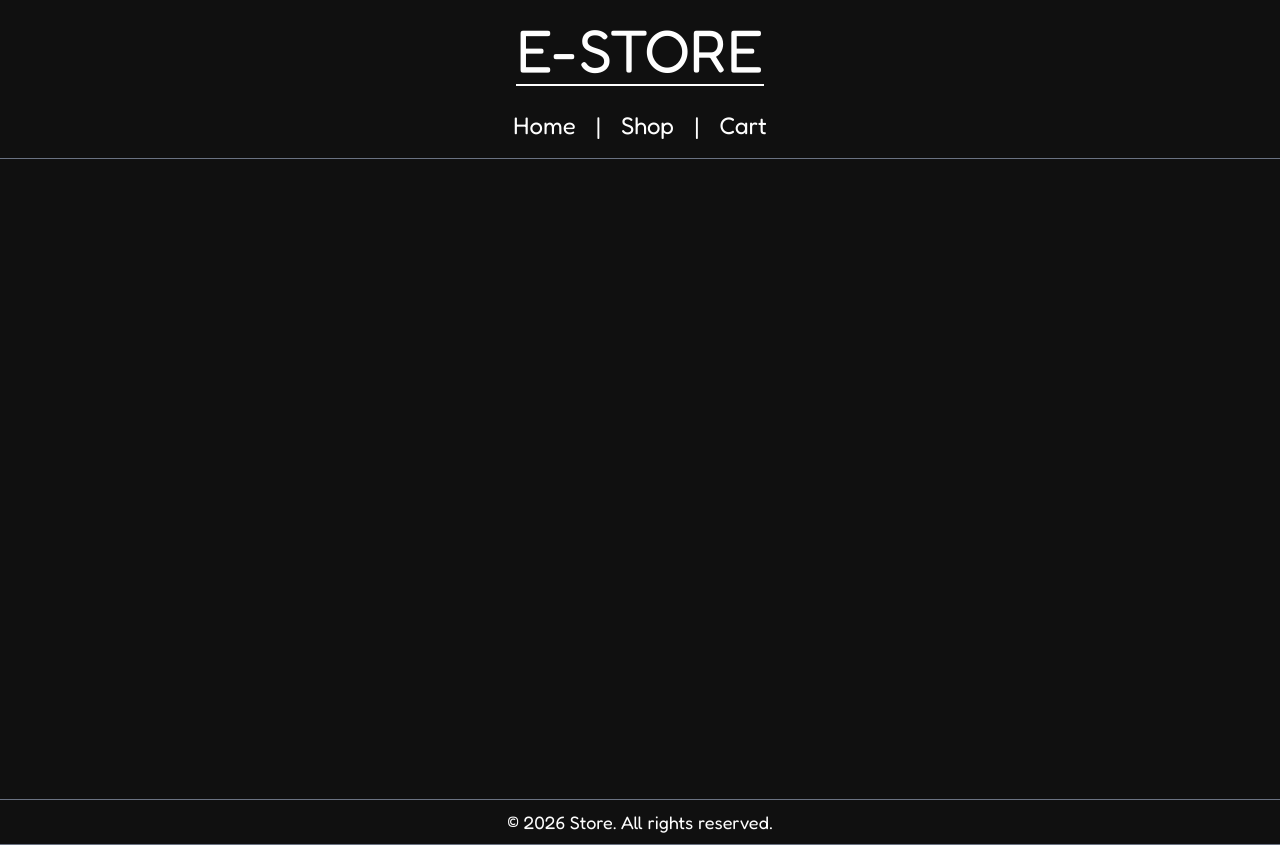
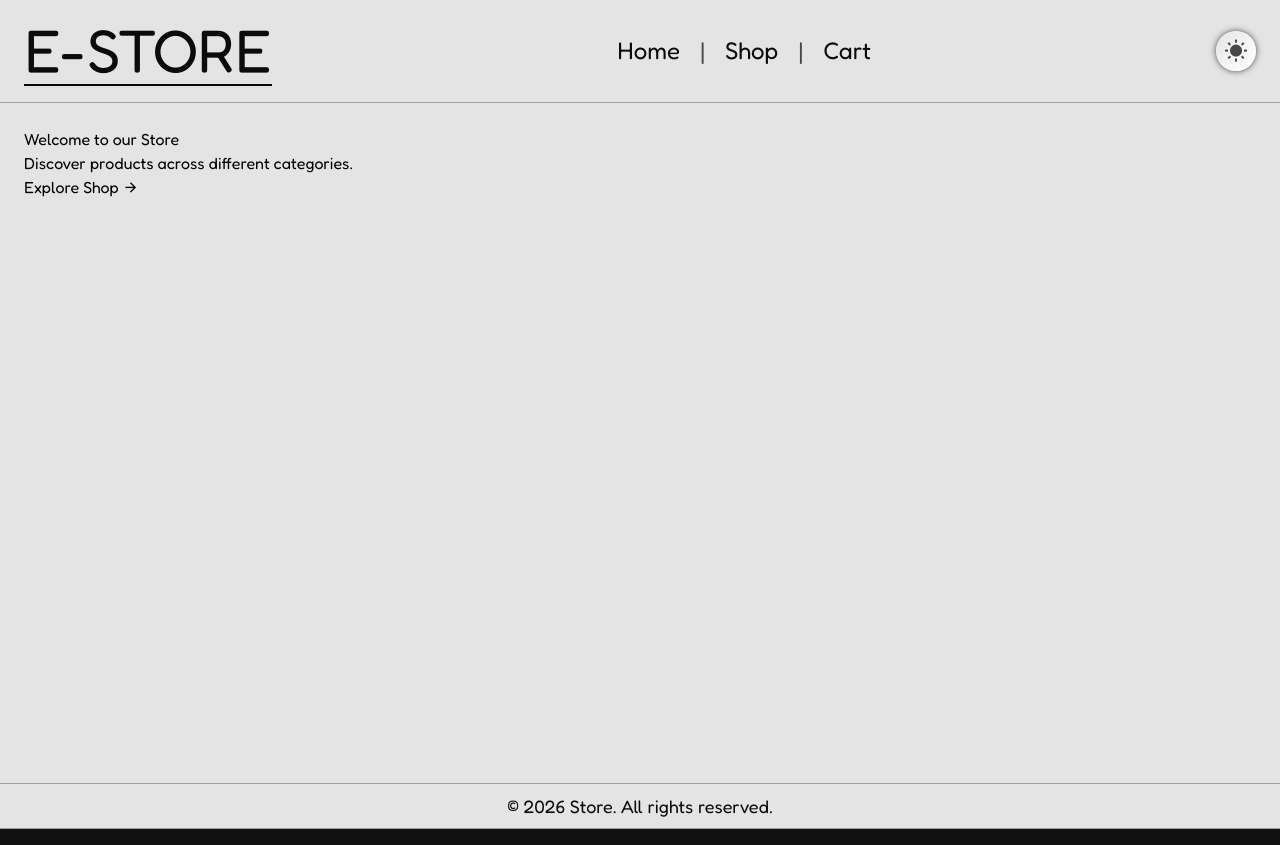
Before and after one commit to Harsh-Codes-hub/E-Commerce-Store-TASK50, a React (Vite) app: page / in a window 1280 px wide. Built offline with nearby package versions, Linux system fonts and the light colour scheme.

Commit message:
feat: implement theme context and provider, enhance Navbar and Footer styling, and update Home page layout

```diff
--- a/index.html
+++ b/index.html
@@ -5,6 +5,10 @@
     <link rel="icon" type="image/svg+xml" href="/favicon.svg" />
     <meta name="viewport" content="width=device-width, initial-scale=1.0" />
     <title>e-commerce-store-task50</title>
+    <link
+      href="https://cdn.jsdelivr.net/npm/remixicon@4.9.0/fonts/remixicon.css"
+      rel="stylesheet"
+    />
   </head>
   <body>
     <div id="root"></div>
--- a/src/components/Footer.jsx
+++ b/src/components/Footer.jsx
@@ -2,9 +2,9 @@ import Container from "./Container";
 
 const Footer = () => {
   return (
-    <footer className="border-y border-gray-500">
+    <footer className="border-y border-(--border-muted)">
       <Container>
-        <div className="flex items-center justify-center py-2 text-lg">
+        <div className="flex items-center justify-center py-2 text-lg text-(--text)">
           <p>© 2026 Store. All rights reserved.</p>
         </div>
       </Container>
--- a/src/components/Navbar.jsx
+++ b/src/components/Navbar.jsx
@@ -1,23 +1,42 @@
 import { NavLink } from "react-router-dom";
 import Container from "./Container";
+import { useContext } from "react";
+import { ThemeContext } from "../contexts/ThemeContext";
 
 const Navbar = () => {
+  const { theme, toggleTheme } = useContext(ThemeContext);
+  const themeIcon = (theme === "light") ? "ri-sun-fill" : "ri-moon-fill";
   return (
-    <header className="border-b border-gray-500">
+    <header className="border-b border-(--border-muted)">
       <Container>
-        <div className="py-4 flex flex-col gap-6">
-          <div className="text-center border-b-2 py-1 w-fit mx-auto">
-            <NavLink to="/" className="text-6xl">
+        <div className="py-4 flex gap-6 justify-between items-center">
+          <div className="border-b-2 border-(--text) py-1">
+            <NavLink to="/" className="text-6xl text-(--text)">
               E-STORE
             </NavLink>
           </div>
           <nav className="flex justify-center items-center gap-5 text-2xl">
-            <NavLink to="/">Home</NavLink>
-            <span>|</span>
-            <NavLink to="/shop">Shop</NavLink>
-            <span>|</span>
-            <NavLink to="/cart">Cart</NavLink>
+            <NavLink to="/" className="text-(--text)">
+              Home
+            </NavLink>
+            <span className="text-(--text-muted)">|</span>
+            <NavLink to="/shop" className="text-(--text)">
+              Shop
+            </NavLink>
+            <span className="text-(--text-muted)">|</span>
+            <NavLink to="/cart" className="text-(--text)">
+              Cart
+            </NavLink>
           </nav>
+          <button
+            type="button"
+            className="theme-btn h-10 aspect-square rounded-full text-2xl"
+            onClick={() => {
+              toggleTheme();
+            }}
+          >
+            <i className={`${themeIcon}`}></i>
+          </button>
         </div>
       </Container>
     </header>
--- /dev/null
+++ b/src/contexts/ThemeContext.jsx
@@ -0,0 +1,3 @@
+import { createContext } from "react";
+
+export const ThemeContext = createContext();
--- a/src/index.css
+++ b/src/index.css
@@ -1,11 +1,79 @@
-@import url('https://fonts.googleapis.com/css2?family=Fredoka:wght@300..700&display=swap');
+@import url("https://fonts.googleapis.com/css2?family=Fredoka:wght@300..700&display=swap");
 @import "tailwindcss";
 
 * {
   font-family: "fredoka";
-  color: #fefefe;
+}
+
+:root {
+  color-scheme: light;
+}
+
+.light {
+  color-scheme: light;
+  --bg-dark: oklch(0.92 0 20);
+  --bg: oklch(0.96 0 20);
+  --bg-light: oklch(1 0 20);
+  --text: oklch(0.15 0 20);
+  --text-muted: oklch(0.4 0 20);
+  --highlight: oklch(1 0 20);
+  --border: oklch(0.6 0 20);
+  --border-muted: oklch(0.7 0 20);
+  --primary: oklch(0.4 0.1 20);
+  --secondary: oklch(0.4 0.1 200);
+  --danger: oklch(0.5 0.05 30);
+  --warning: oklch(0.5 0.05 100);
+  --success: oklch(0.5 0.05 160);
+  --info: oklch(0.5 0.05 260);
+  --gradient-b-r: linear-gradient(
+    to bottom right,
+    var(--bg-dark),
+    var(--bg-light) 90%
+  );
+}
+
+.dark {
+  color-scheme: dark;
+  --bg-dark: oklch(0.1 0 20);
+  --bg: oklch(0.15 0 20);
+  --bg-light: oklch(0.2 0 20);
+  --text: oklch(0.96 0 20);
+  --text-muted: oklch(0.76 0 20);
+  --highlight: oklch(0.5 0 20);
+  --border: oklch(0.4 0 20);
+  --border-muted: oklch(0.3 0 20);
+  --primary: oklch(0.76 0.1 20);
+  --secondary: oklch(0.76 0.1 200);
+  --danger: oklch(0.7 0.05 30);
+  --warning: oklch(0.7 0.05 100);
+  --success: oklch(0.7 0.05 160);
+  --info: oklch(0.7 0.05 260);
+  --gradient-b-r: linear-gradient(
+    to bottom right,
+    var(--bg-dark),
+    var(--bg-light) 90%
+  );
 }
 
 body {
-  background-color: #101010;
+  background-color: #111111;
 }
+
+.theme-btn {
+  color: var(--text-muted);
+  background: var(--gradient-b-r);
+  box-shadow: 0px 0px 6px var(--text-muted);
+  transform: scale(1);
+  transition: all 0.3s cubic-bezier(0.075, 0.82, 0.165, 1);
+}
+
+.theme-btn:hover {
+  color: var(--text);
+  background: var(--bg-light);
+  box-shadow: 1px 1px 4px var(--text);
+  transform: scale(1.1);
+}
+
+.theme-btn:active {
+  transform: scale(0.9);
+}
--- a/src/layouts/MainLayout.jsx
+++ b/src/layouts/MainLayout.jsx
@@ -1,16 +1,19 @@
 import { Outlet } from "react-router-dom";
 import Navbar from "../components/Navbar";
 import Footer from "../components/Footer";
+import { useContext } from "react";
+import { ThemeContext } from "../contexts/ThemeContext";
 
 const MainLayout = () => {
+  const { theme } = useContext(ThemeContext);
   return (
-    <>
+    <div className={`${theme} bg-(--bg-dark)`}>
       <Navbar />
-      <main className="w-full flex flex-col items-center min-h-[80vh]">
+      <main className="w-full flex flex-col items-center min-h-[85vh]">
         <Outlet />
       </main>
       <Footer />
-    </>
+    </div>
   );
 };
 
--- a/src/main.jsx
+++ b/src/main.jsx
@@ -3,11 +3,14 @@ import { createRoot } from "react-dom/client";
 import "./index.css";
 import App from "./App.jsx";
 import { BrowserRouter } from "react-router-dom";
+import ThemeProvider from "./providers/ThemeProvider.jsx";
 
 createRoot(document.getElementById("root")).render(
   <StrictMode>
     <BrowserRouter>
-      <App />
+      <ThemeProvider>
+        <App />
+      </ThemeProvider>
     </BrowserRouter>
   </StrictMode>,
 );
--- a/src/pages/Home.jsx
+++ b/src/pages/Home.jsx
@@ -1,7 +1,17 @@
+import Container from "../components/Container"
+
 const Home = () => {
   return (
     <>
-
+      <section className="flex-1 w-full py-6">
+        <Container>
+          <section className="">
+            <h1>Welcome to our Store</h1>
+            <h2>Discover products across different categories.</h2>
+            <button type="button">Explore Shop <i className="ri-arrow-right-line"></i></button>
+          </section>
+        </Container>
+      </section>
     </>
   )
 }
--- /dev/null
+++ b/src/providers/ThemeProvider.jsx
@@ -0,0 +1,24 @@
+import { useState, useEffect } from "react";
+import { ThemeContext } from "../contexts/ThemeContext";
+
+const ThemeProvider = ({ children }) => {
+  const [theme, setTheme] = useState(() => {
+    return localStorage.getItem("theme") || "light";
+  });
+
+  const toggleTheme = () => {
+    setTheme((prev) => (prev === "light" ? "dark" : "light"));
+  };
+
+  useEffect(() => {
+    localStorage.setItem("theme", theme);
+  }, [theme]);
+
+  return (
+    <ThemeContext.Provider value={{ theme, setTheme, toggleTheme }}>
+      {children}
+    </ThemeContext.Provider>
+  );
+};
+
+export default ThemeProvider;
```
